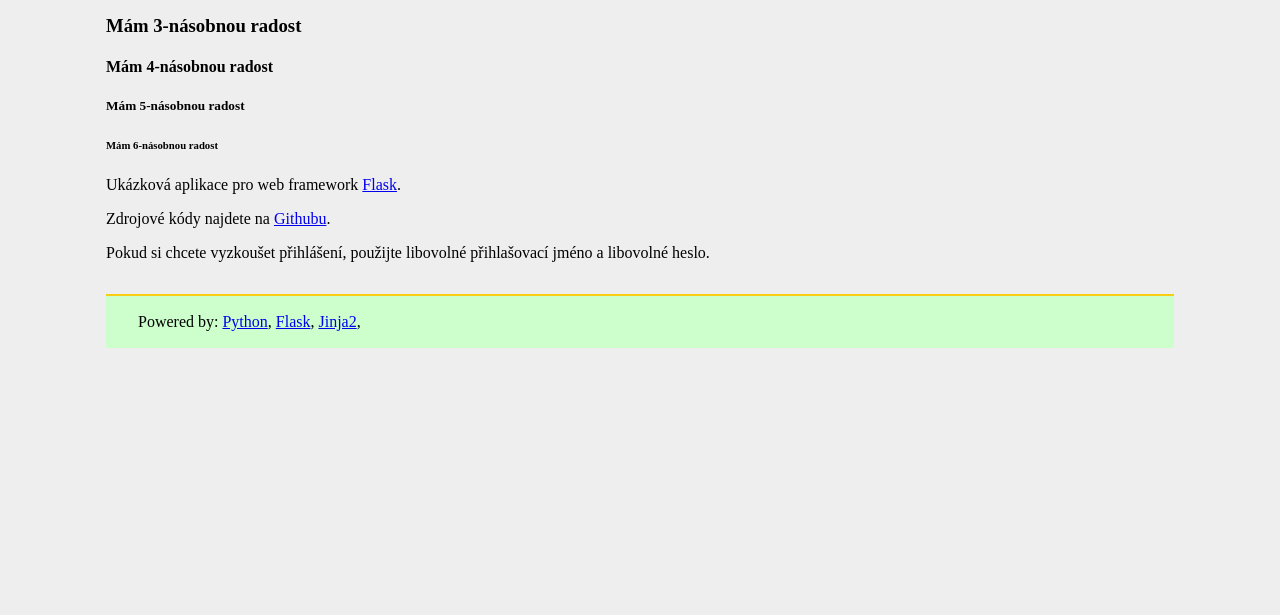
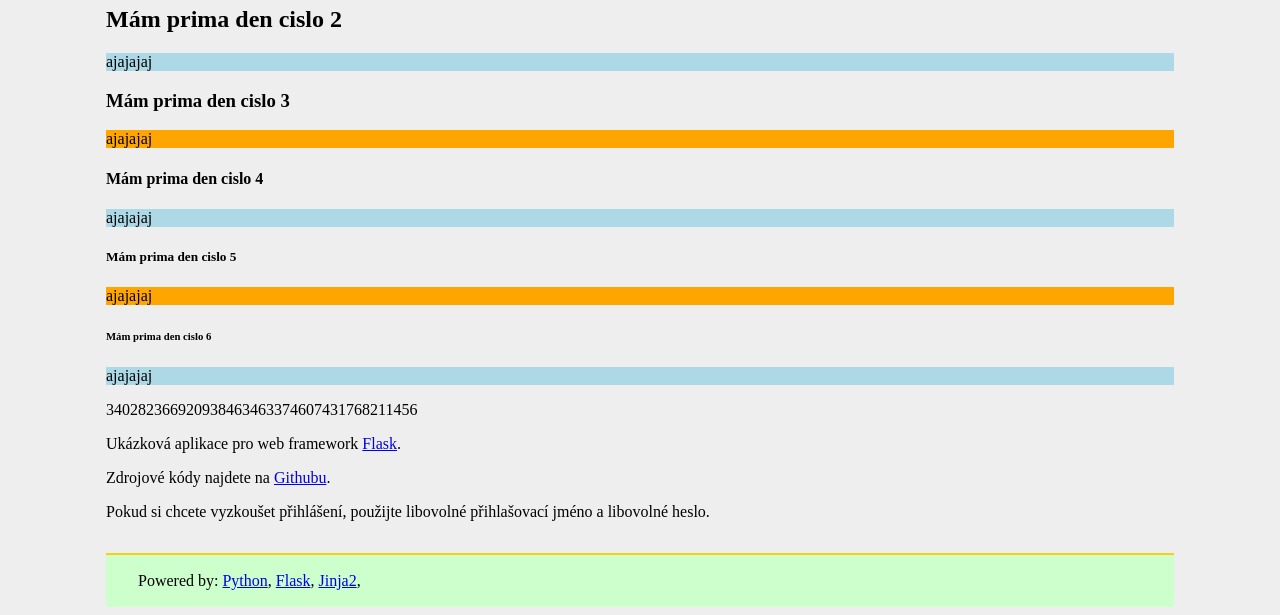
Before and after one commit to webovky/formulare-marekprochazka, a Flask app: page / in a window 1280 px wide. Shown: the part 321-936 px from the top of the page. Before the commit the page ends 669 px from the top, so only its background shows below. Run offline with Flask 2, Linux system fonts and the light colour scheme.

Commit message:
barevičky

```diff
--- a/static/styles.css
+++ b/static/styles.css
@@ -33,4 +33,13 @@ footer {
   border: orange solid 2px;
   padding: 1ex; }
 
+.odd {
+    background-color: orange;
+}
+
+.even {
+    background-color: lightblue;
+}
+
+
 /*# sourceMappingURL=styles.css.map */
--- a/templates/base.html
+++ b/templates/base.html
@@ -39,12 +39,15 @@
         {% endfor %}
     </ul>
 
-{%- for i in range(1, 7) %}
-   <h{{i}}>Mám {{i}}-násobnou radost</h{{i}}>
-{%- endfor %}
+{% for i in range(1,7) %}
+  <h{{i}}>Mám prima den <strong>cislo {{ i }}</strong></h{{i}}>
+  <p class="{{ loop.cycle('odd', 'even') }}">ajajajaj</p>
+{% endfor %}
 
-<p>Ukázková  aplikace pro web framework <a
-  href="http://flask.pocoo.org/">Flask</a>. </p>
+<p>{{ 2**128 }}</p>
+
+<p>Ukázková  aplikace pro web framework
+  <a href="http://flask.pocoo.org/">Flask</a>. </p>
 
 <p>Zdrojové kódy najdete na <a
   href="http://github.com/spseol/startflask/">Githubu</a>.</p>
```
